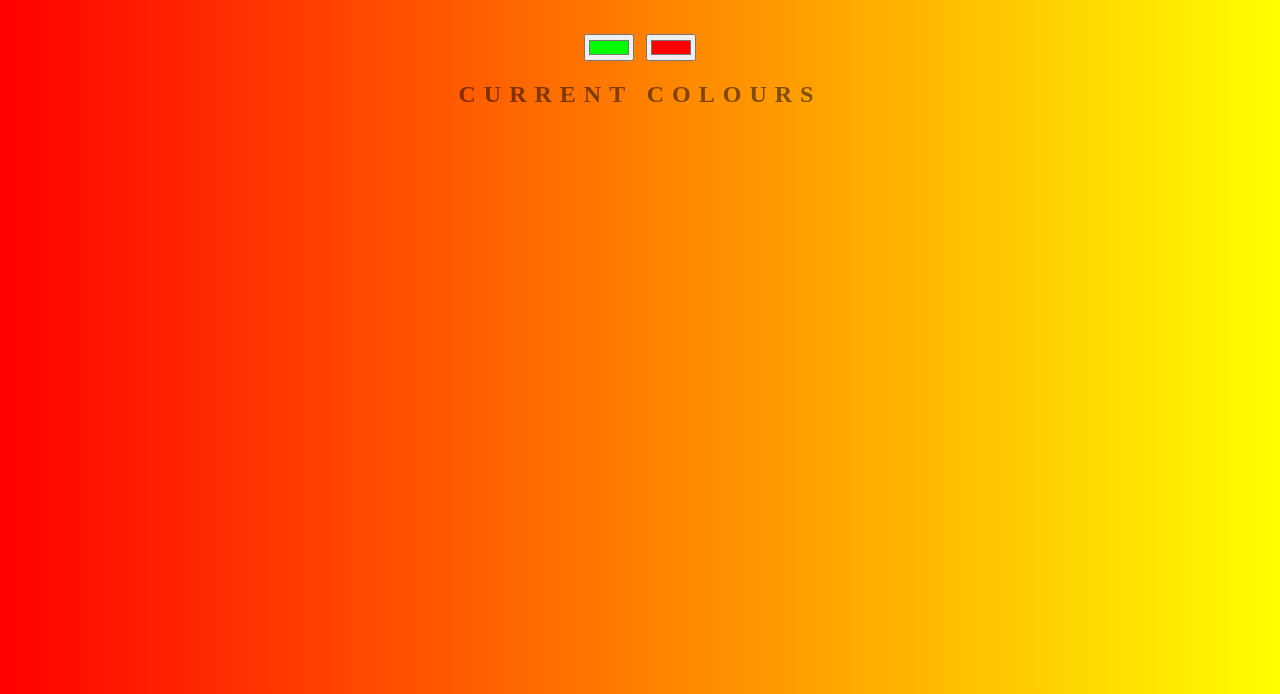
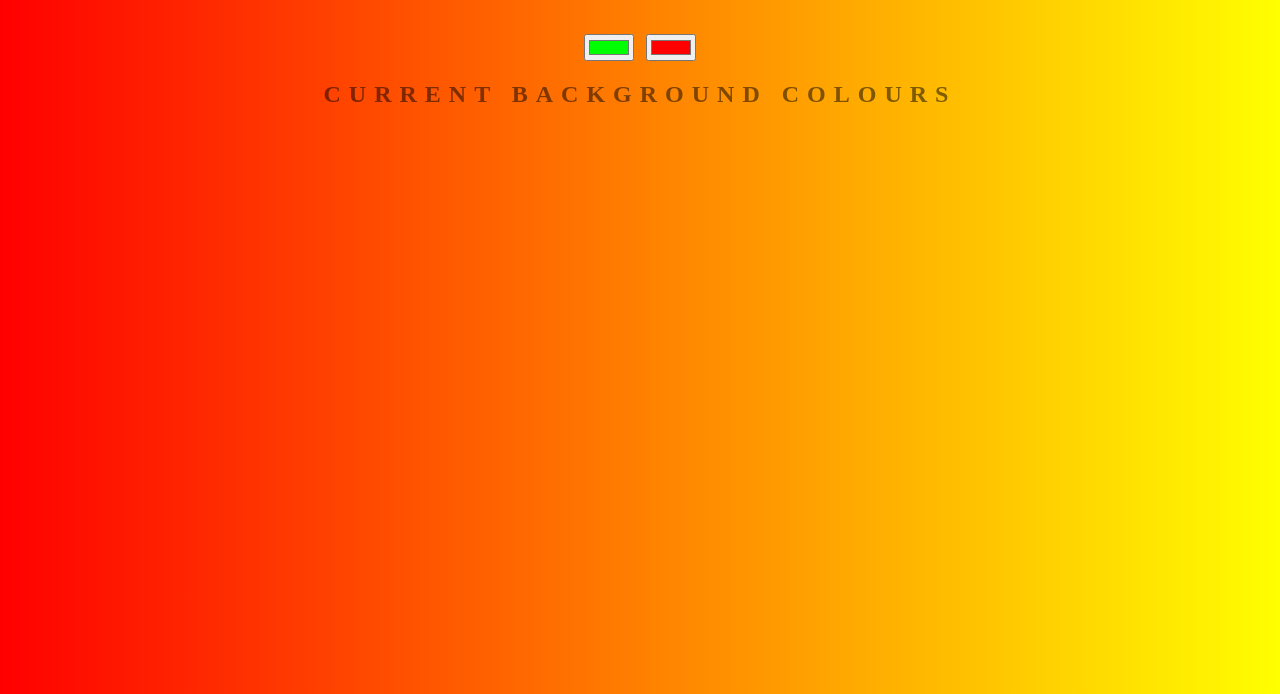
Before and after one commit to redravenweb/background-generator, a website: page index.html in a window 1280 px wide. Shown: the part 106-800 px from the top of the page. Drawn offline with Linux system fonts and the light colour scheme.

Commit message:
changed header

```diff
--- a/index.html
+++ b/index.html
@@ -8,7 +8,7 @@
 	<h1>Cool Generator</h1>
 	<input class="color1" type="color" name="color1" value="#00ff00">
 	<input class="color2" type="color" name="color2" value="#ff0000">
-	<h2>Current Colours</h2>
+	<h2>Current Background Colours</h2>
 	<h3></h3>
 	<script type="text/javascript" src="script.js"></script>
 </body>
```
